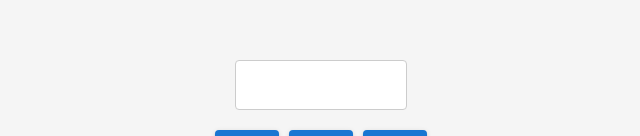
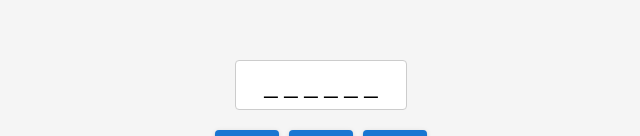
Before and after one commit to Santas7/post-mat-web-app, a React (Create React App) app: page / in a window 1280 px wide. Shown: the part 170-306 px from the top of the page, without its empty margins (319-959 px from the left). Built offline with nearby package versions, Linux system fonts and the light colour scheme.

Commit message:
Update PinCodeDisplay.jsx

```diff
--- a/src/components/PinCode/PinCodeDisplay.jsx
+++ b/src/components/PinCode/PinCodeDisplay.jsx
@@ -1,5 +1,16 @@
 import styles from './PinCodeDisplay.module.css';
 
 export default function PinCodeDisplay({ pin }) {
-  return <input className={styles.pinCode} type="text" value={pin} readOnly />
+  const pinWithPlaceholders = Array(6).fill('_');
+  for (let i = 0; i < pin.length; i++) pinWithPlaceholders[i] = pin[i];
+
+  return (
+    <input
+      className={styles.pinCode}
+      type="text"
+      value={pinWithPlaceholders.join(' ')}
+      readOnly
+      placeholder="____ __"
+    />
+  );
 }
```
